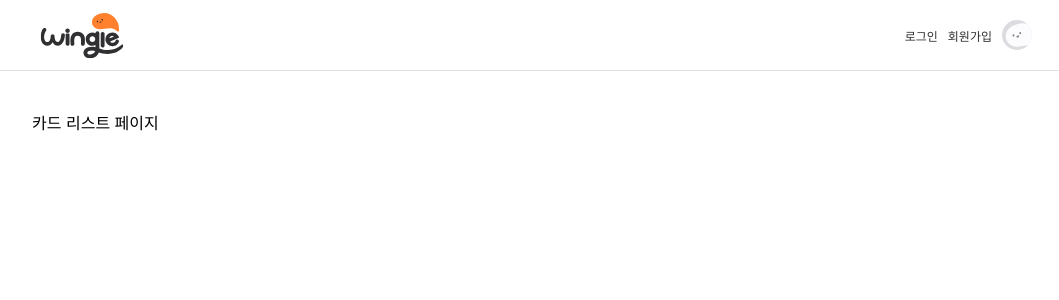
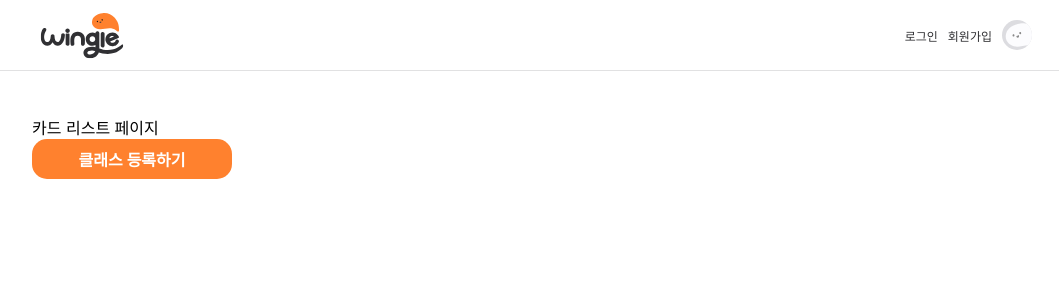
Before and after one commit to sehee-xx/Wingle, a Next.js app: page /card in a window 1280 px wide. Shown: the top 300 px of the page, without its empty margins (68-1127 px from the left). Built offline with nearby package versions, Linux system fonts and the light colour scheme.

Commit message:
Modify: createClass 이동 추가

```diff
--- a/src/app/card/page.tsx
+++ b/src/app/card/page.tsx
@@ -1,13 +1,25 @@
+// src/app/card/page.tsx
+
 "use client";
-import React from "react";
+import React, { useEffect, useState } from "react";
 import styled from "styled-components";
 import Header from "../../components/Header";
+import { useRouter } from "next/navigation";
 
 const CardList = () => {
+  const router = useRouter();
+
+  const handleCreateClick = () => {
+    router.push("/createClass");
+  };
+
   return (
     <PageWrapper>
       <Header />
-      <CardListWrapper>카드 리스트 페이지</CardListWrapper>
+      <CardListWrapper>
+        카드 리스트 페이지
+        <CreateClass onClick={handleCreateClick}>클래스 등록하기</CreateClass>
+      </CardListWrapper>
     </PageWrapper>
   );
 };
@@ -24,5 +36,25 @@ const CardListWrapper = styled.div`
   flex: 1;
   padding: 50px 100px;
   overflow-y: auto;
-  margin-top: 60px; /* Header 높이만큼의 마진 추가 */
+  margin-top: 65px;
 `;
+
+const CreateClass = styled.div`
+  display: flex;
+  flex-direction: row;
+  align-items: center;
+  justify-content: center;
+  width: 200px;
+  height: 40px;
+  font-size: 16px;
+  font-weight: 600;
+  background-color: #ff812e;
+  color: #ffffff;
+  border-radius: 15px;
+  cursor: pointer;
+  transition: background-color 0.3s;
+
+  &:hover {
+    background-color: #e66f1e;
+  }
+`;
```
